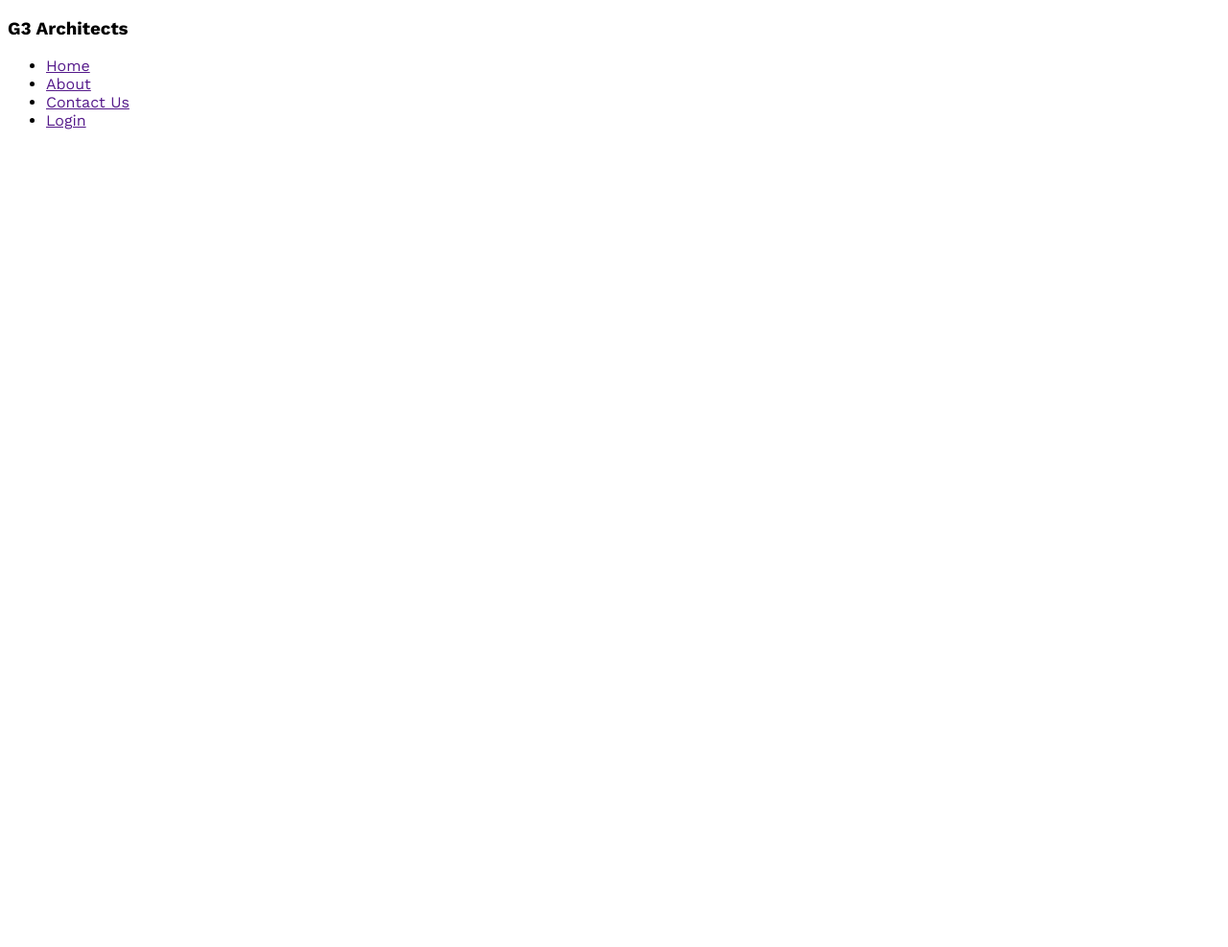
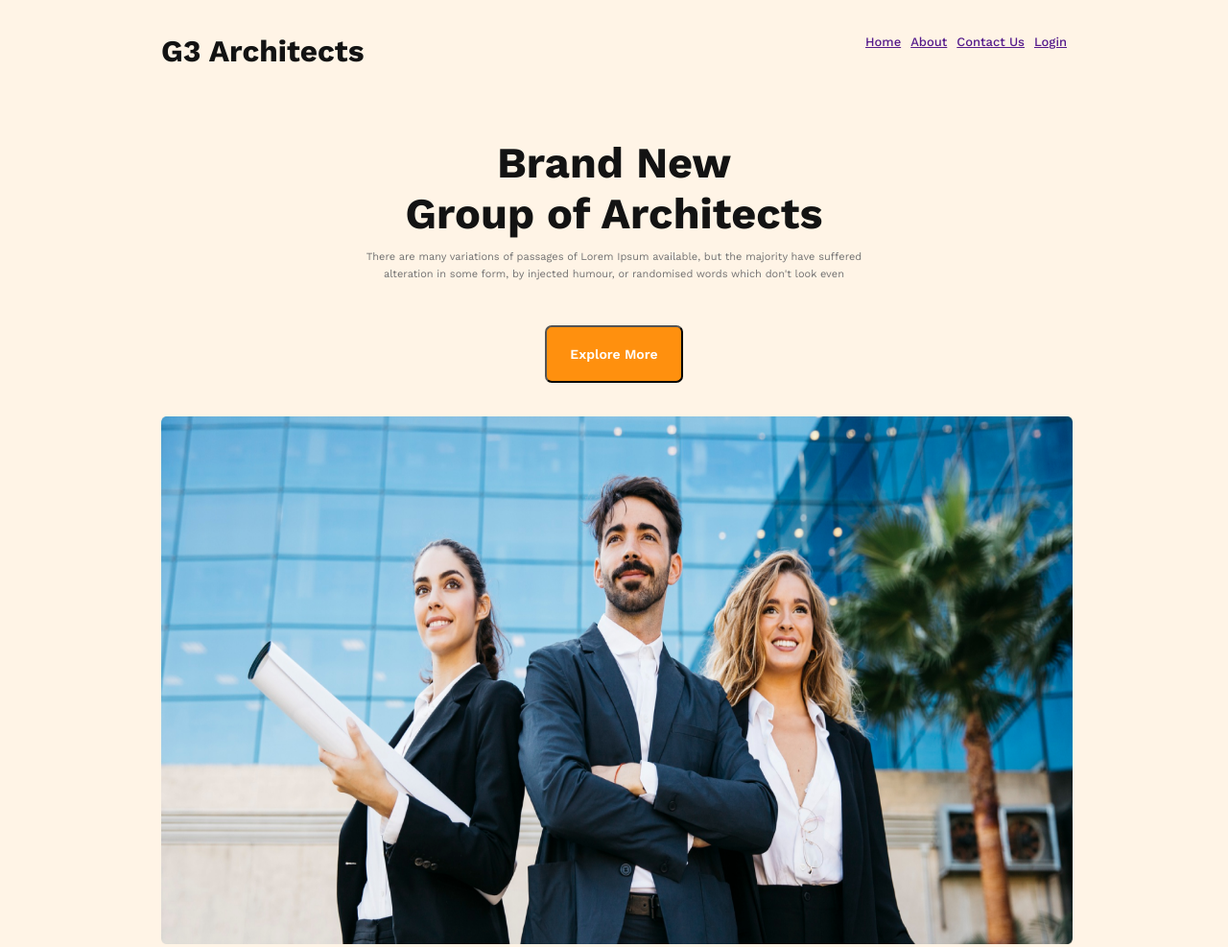
Before and after one commit to Mahedi-5g/g3-architech-responsive, a plain HTML site: page index.html in a window 1280 px wide. Shown: the whole page at 96% size. Before the commit the page ends 800 px from the top, so only its background shows below. Drawn offline with nearby package versions, Linux system fonts and the light colour scheme.

Commit message:
banner-done

```diff
--- a/g3-style.css
+++ b/g3-style.css
@@ -1,5 +1,82 @@
 @import url('https://fonts.googleapis.com/css2?family=Work+Sans:wght@400;500;600;700;800&display=swap');
 
-*{
+* {
     font-family: 'Work Sans', sans-serif;
+    margin: 0;
+    padding: 0;
 }
+
+.button-primary {
+    color: #FFF;
+    text-align: center;
+    font-size: 14px;
+    font-weight: 600;
+    padding: 20px 24px;
+    border-radius: 7px;
+    background: #FF900E;
+    margin-top: 22px;
+    margin-bottom: 35px;
+}
+
+header {
+    background: rgba(255, 144, 14, 0.10);
+    padding: 35px 168px;
+
+}
+
+nav {
+    display: flex;
+    justify-content: space-between;
+}
+
+nav>ul {
+    display: flex;
+    list-style: none;
+    margin: 0 0 81px 471px;
+    font-weight: 500;
+    color: var(--Dark-02, #424242);
+    line-height: 18px;
+    font-size: 13px;
+    gap: 10px;
+
+}
+
+nav>h3 {
+    color: #131313;
+    font-size: 31.5px;
+    font-weight: 700;
+    margin-bottom: 71px;
+
+}
+
+.banner {
+    text-align: center;
+
+
+}
+
+.banner-title {
+    color: #131313;
+    font-size: 45px;
+    font-weight: 700;
+    margin-bottom: 10px;
+}
+
+.banner-description {
+    color: #727272;
+    text-align: center;
+    font-size: 11px;
+    font-weight: 400;
+    line-height: 18px;
+    margin: 0 200px 22px;
+}
+
+.banner-image {
+    height: 550px;
+    width: 950px;
+}
+
+.banner-image>img {
+    height: 100%;
+    width: 100%;
+}
--- a/index.html
+++ b/index.html
@@ -19,6 +19,20 @@
                 <li><a href="">Login</a></li>
             </ul>
         </nav>
+        <div class="banner">
+            <h1 class="banner-title">Brand New <br>
+                Group of Architects
+            </h1>
+            <div class="banner-description">
+                <p>There are many variations of passages of Lorem Ipsum available, but the majority have suffered
+                    alteration in some form, by injected humour, or randomised words which don't look even</p>
+
+            </div>
+            <button class="button-primary">Explore More</button>
+            <div class="banner-image">
+                <img src="images/banner.png" alt="">
+            </div>
+        </div>
 
     </header>
     <main>
```
